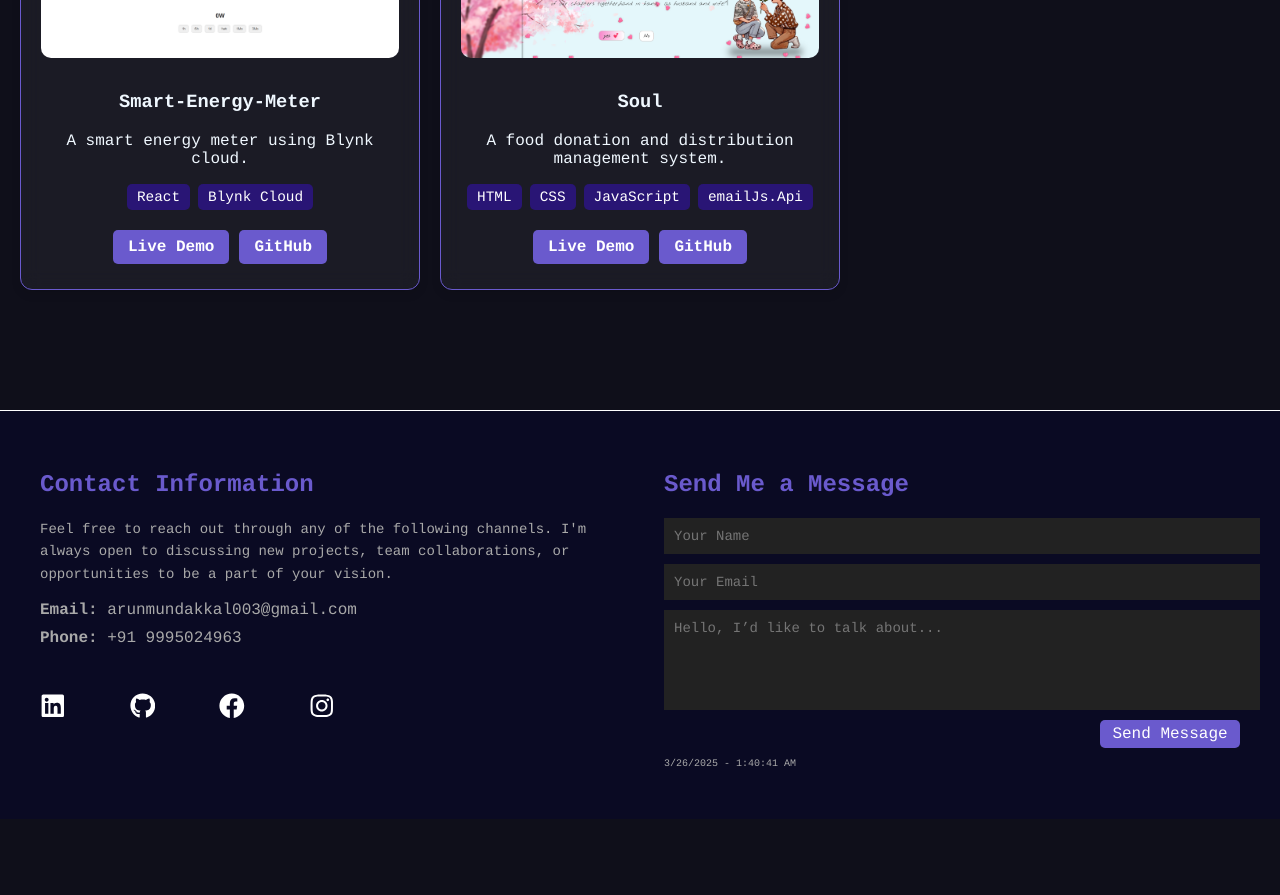
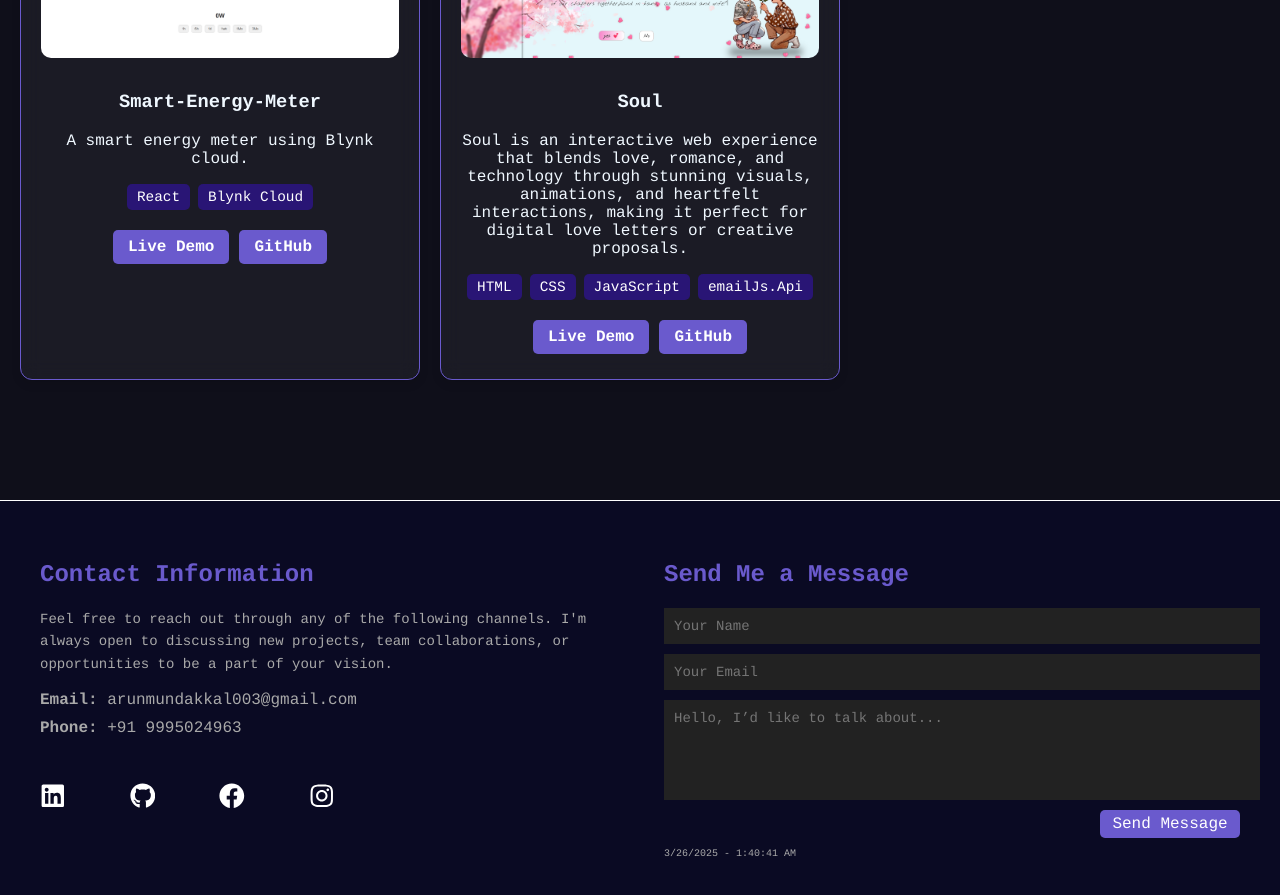
Before and after one commit to Arunitdy/portfolio-2.0, a React (Vite) app in the folder portfolio/: page / in a window 1280 px wide. Shown: the part 3700-4595 px from the top of the page. Before the commit the page ends 4519 px from the top, so only its background shows below. Built offline with nearby package versions, Linux system fonts and the light colour scheme.

Commit message:
update project description for Soul to enhance clarity and engagement

```diff
--- a/portfolio/src/All/Project/Projects.jsx
+++ b/portfolio/src/All/Project/Projects.jsx
@@ -45,7 +45,7 @@ const projects = [
   {
     title: "Soul",
     gui: Soul,
-    description: "A food donation and distribution management system.",
+    description: "Soul is an interactive web experience that blends love, romance, and technology through stunning visuals, animations, and heartfelt interactions, making it perfect for digital love letters or creative proposals.",
     techStack: ["HTML", "CSS", "JavaScript", "emailJs.Api"],
     liveLink: "https://soul-xi.vercel.app/",
     githubLink: "https://github.com/Arunitdy/Soul-",
```
